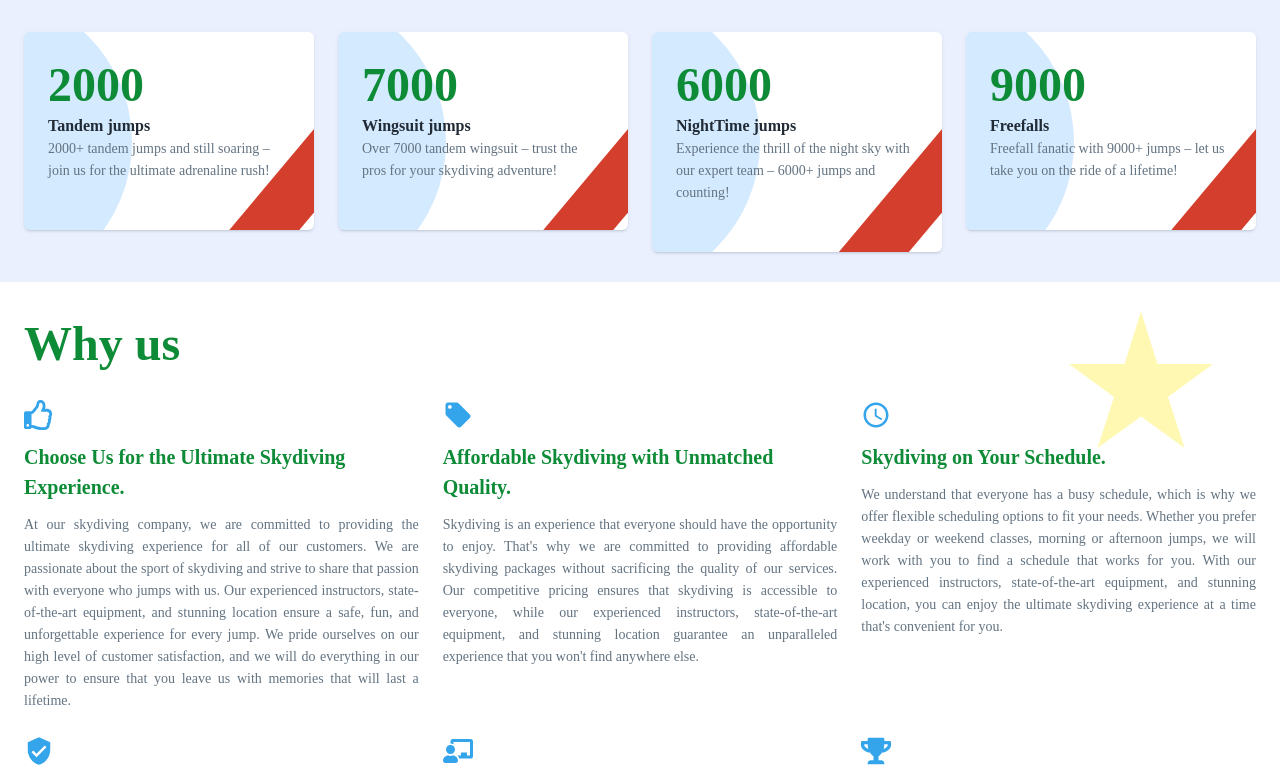
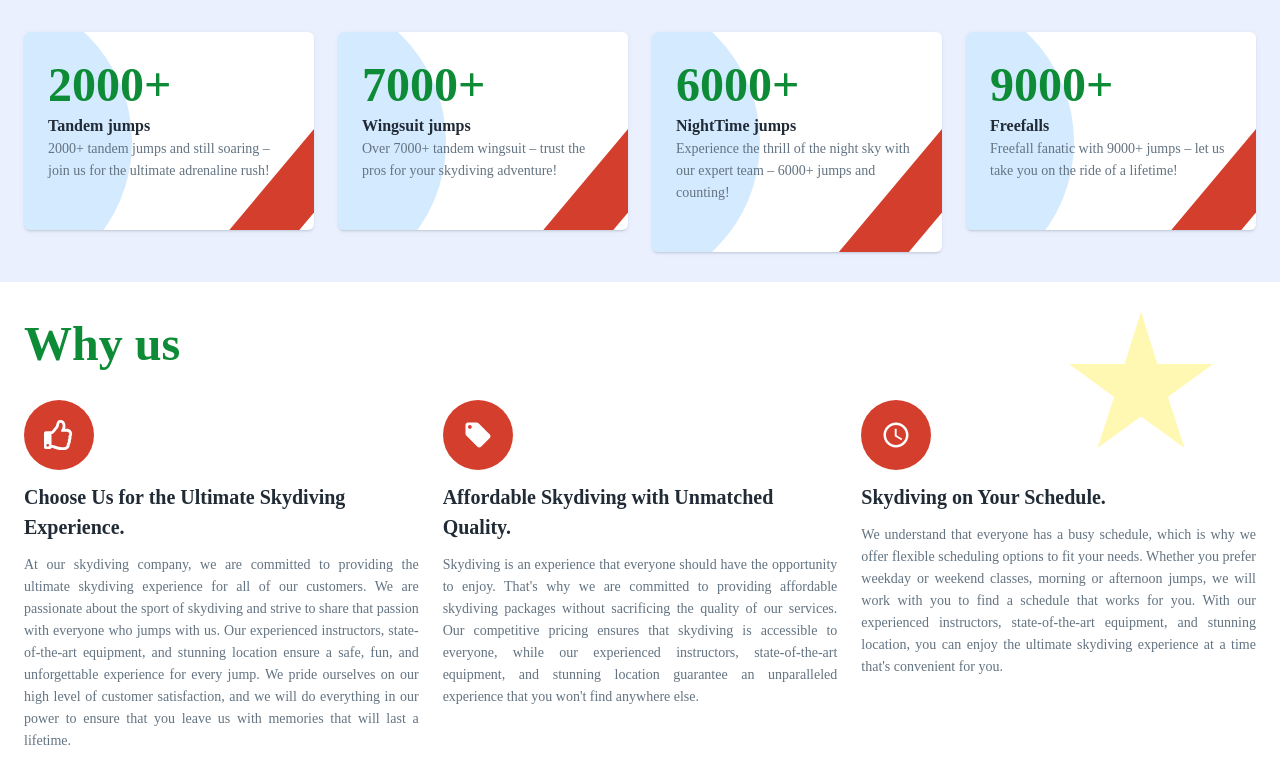
Before and after one commit to mutua-muvevi/skydive-rhino-frontend, a React (Create React App) app: page /landing/home in a window 1280 px wide. Shown: the part 920-1694 px from the top of the page. Built offline with nearby package versions, Linux system fonts and the light colour scheme; a web font is replaced by a local one.

Commit message:
updated contact us

```diff
--- a/src/layout/footer.js
+++ b/src/layout/footer.js
@@ -8,12 +8,12 @@ import { BsTelephoneFill } from "react-icons/bs";
 import { FaEnvelope, FaMapMarkerAlt, FaPaperPlane } from "react-icons/fa";
 import TextFieldWrapper from "../components/formui/textfield/textfield";
 
-const imageUrl = "https://res.cloudinary.com/dqweh6zte/image/upload/v1673047325/skydive%20rhino/images/kamil-pietrzak-G0FsO2Ca8nQ-unsplash_zkucd7.jpg"
+const imageUrl = "https://res.cloudinary.com/dqweh6zte/image/upload/v1679652035/skydive%20rhino/images/IMG_20230224_180023_967_h6orb9.jpg"
 
 const StyledFooter = styled(Box)(({ theme }) => ({
 	minHeight: "60vh",
 	background: `linear-gradient(to bottom, rgba(0, 0, 0, 0.56), rgba(0, 0, 0, 0.56)),url(${imageUrl})`,
-	backgroundPosition: "center",
+	backgroundPosition: "top",
 	backgroundAttachment: "fixed",
 	backgroundSize: "cover",
 	backgroundColor: "rgba(0, 0, 0, 0.86)",
--- a/src/pages/contact/contact.js
+++ b/src/pages/contact/contact.js
@@ -15,7 +15,7 @@ const Contact = () => {
 				height="50vh"
 				image="https://res.cloudinary.com/dqweh6zte/image/upload/v1673047336/skydive%20rhino/images/kamil-pietrzak-H22w-tq0SeQ-unsplash_cn6hbi.jpg"
 				title="Contact us"
-				subtile="Lorem ipsum"
+				subtile="Adventure is just a phone call away - contact us now!"
 			/>
 			<ContactDetailsForm/>
 			<Map/>
--- a/src/pages/contact/sections/content.js
+++ b/src/pages/contact/sections/content.js
@@ -46,7 +46,7 @@ const ContactDetails = () => {
 				Get in touch with us
 			</Typography>
 			<Typography variant="body2" color="text.primary">
-				Pellentesque sit amet elementum ccumsan sit amet mattis eget, tristique at leo. Vivamus massa.Tempor massa et laoreet. Pellentesque sit amet elementum ccumsan sit amet mattis eget, tristique at leo. Vivamus massa.
+			We're here to help you make your skydiving dreams a reality, and the first step is getting in touch with us. Whether you have questions about our services, want to book a jump, or just need some advice, we're always happy to hear from you. Our experienced team is dedicated to providing exceptional customer service and support, and we will do everything in our power to make your skydiving experience as smooth and enjoyable as possible. So don't hesitate – get in touch with us today and let us help you take the leap into the thrilling world of skydiving!
 			</Typography>
 			{
 				contactItems.map((item, i) => (
--- a/src/pages/home/sections/about.js
+++ b/src/pages/home/sections/about.js
@@ -84,7 +84,7 @@ const HomeAbout = () => {
 											<Stack direction="column" spacing={3}>
 												<StyledShapeOne/>
 												<Typography variant="h2" color="primary" sx={{lineHeight:"20%"}}>
-													{el.number}
+													{el.number}+
 												</Typography>
 
 												<Box>
--- a/src/pages/home/sections/banner.js
+++ b/src/pages/home/sections/banner.js
@@ -1,7 +1,7 @@
 import { Box, Button, Container, Stack, Typography } from "@mui/material";
 import { styled } from "@mui/system";
 
-const image = "https://res.cloudinary.com/dqweh6zte/image/upload/v1673047336/skydive%20rhino/images/kamil-pietrzak-H22w-tq0SeQ-unsplash_cn6hbi.jpg"
+const image = "https://res.cloudinary.com/dqweh6zte/image/upload/v1679652035/skydive%20rhino/images/IMG_20230201_145259_013_posegl.jpg"
 
 const StyledHomeBanner = styled(Box)(({ theme }) => ({
 	minHeight: "60vh",
--- a/src/pages/home/sections/freefall.js
+++ b/src/pages/home/sections/freefall.js
@@ -2,7 +2,7 @@ import { Box, Container, Stack, Typography } from "@mui/material";
 import { styled } from "@mui/system";
 import { freefall } from "./info";
 
-const image = "https://res.cloudinary.com/dqweh6zte/image/upload/v1673047325/skydive%20rhino/images/kamil-pietrzak-G0FsO2Ca8nQ-unsplash_zkucd7.jpg"
+const image = "https://res.cloudinary.com/dqweh6zte/image/upload/v1679650180/skydive%20rhino/images/IMG_20230125_180933_434_czvrff.jpg"
 
 const StyledHomeTandem = styled(Box)(({ theme }) => ({
 	minHeight: "60vh",
--- a/src/pages/home/sections/helicopter.js
+++ b/src/pages/home/sections/helicopter.js
@@ -2,7 +2,7 @@ import { Box, Container, Stack, Typography } from "@mui/material";
 import { styled } from "@mui/system";
 import { helicopterSkydiving } from "./info";
 
-const image = "https://res.cloudinary.com/dqweh6zte/image/upload/v1673047325/skydive%20rhino/images/kamil-pietrzak-G0FsO2Ca8nQ-unsplash_zkucd7.jpg"
+const image = "https://res.cloudinary.com/dqweh6zte/image/upload/v1679653564/skydive%20rhino/images/pexels-pixabay-38447_yvzwe5.jpg"
 
 const StyledHomeTandem = styled(Box)(({ theme }) => ({
 	minHeight: "60vh",
--- a/src/pages/home/sections/info.js
+++ b/src/pages/home/sections/info.js
@@ -17,7 +17,7 @@ export const about = {
 		{
 			title: "Wingsuit jumps",
 			number: 7000,
-			text: "Over 7000 tandem wingsuit – trust the pros for your skydiving adventure!",
+			text: "Over 7000+ tandem wingsuit – trust the pros for your skydiving adventure!",
 		},
 		{
 			title: "NightTime jumps",
@@ -34,7 +34,7 @@ export const about = {
 
 const styledIcons = {
 	fontSize: "30px",
-	color: "#34a4eb"
+	color: "inherit"
 }
 
 export const whyUs = [
@@ -70,7 +70,7 @@ export const whyUs = [
 	},
 ]
 
-const tandemImage ="https://res.cloudinary.com/dqweh6zte/image/upload/v1673047336/skydive%20rhino/images/kamil-pietrzak-H22w-tq0SeQ-unsplash_cn6hbi.jpg"
+const tandemImage = "https://res.cloudinary.com/dqweh6zte/image/upload/v1679652968/skydive%20rhino/images/pexels-tom-fisk-11124980_s4ptlx.jpg"
 
 export const tandem = {
 	paragraph: [
--- a/src/pages/home/sections/whyus.js
+++ b/src/pages/home/sections/whyus.js
@@ -36,6 +36,18 @@ const StyledGridItem = styled(Grid)(({theme}) => ({
 
 }))
 
+const StyledIconBox = styled(Box)(({ theme }) => ({
+	display: "flex",
+	justifyContent: "center",
+	alignItems: "center",
+	flexDirection: "column",
+	width: "70px",
+	height: "70px",
+	backgroundColor: theme.palette.secondary.main,
+	color: "#fff",
+	borderRadius: "50%"
+}))
+
 const HomeWhyUs = () => {
 	return (
 		<StyledHomeWhyUs>
@@ -52,8 +64,10 @@ const HomeWhyUs = () => {
 								whyUs.map((el, i) => (
 									<StyledGridItem key={i} item xs={12} sm={12} md={6} lg={4} xl={4}>
 										<Stack direction="column" spacing={1.5}>
-											{el.icon}
-											<Typography variant="h5" color="primary">
+											<StyledIconBox>
+												{el.icon}
+											</StyledIconBox>
+											<Typography variant="h5" color="text.primary">
 												{el.title}
 											</Typography>
 											<Typography variant="body2" color="text.secondary"  textAlign="justify">
--- a/src/pages/home/sections/wingsuit.js
+++ b/src/pages/home/sections/wingsuit.js
@@ -3,6 +3,7 @@ import { styled } from "@mui/system";
 
 import { wingsuit } from "./info";
 
+const image = "https://res.cloudinary.com/dqweh6zte/image/upload/v1679652728/skydive%20rhino/images/wingsuit_ckwvdc.jpg"
 
 const StyledHomeWingsuit = styled(Box)(({ theme }) => ({
 	minHeight: "60vh",
@@ -47,7 +48,7 @@ const HomeWingsuit = () => {
 								<StyledCard>
 									<CardMedia
 										component="img"
-										src={wingsuit.image}
+										src={image}
 										alt="wingsuit"
 										height="100%"
 									/>
```
Also changed, not shown: src/pages/contact/sections/banner.js (deleted, +0 -16 lines).
